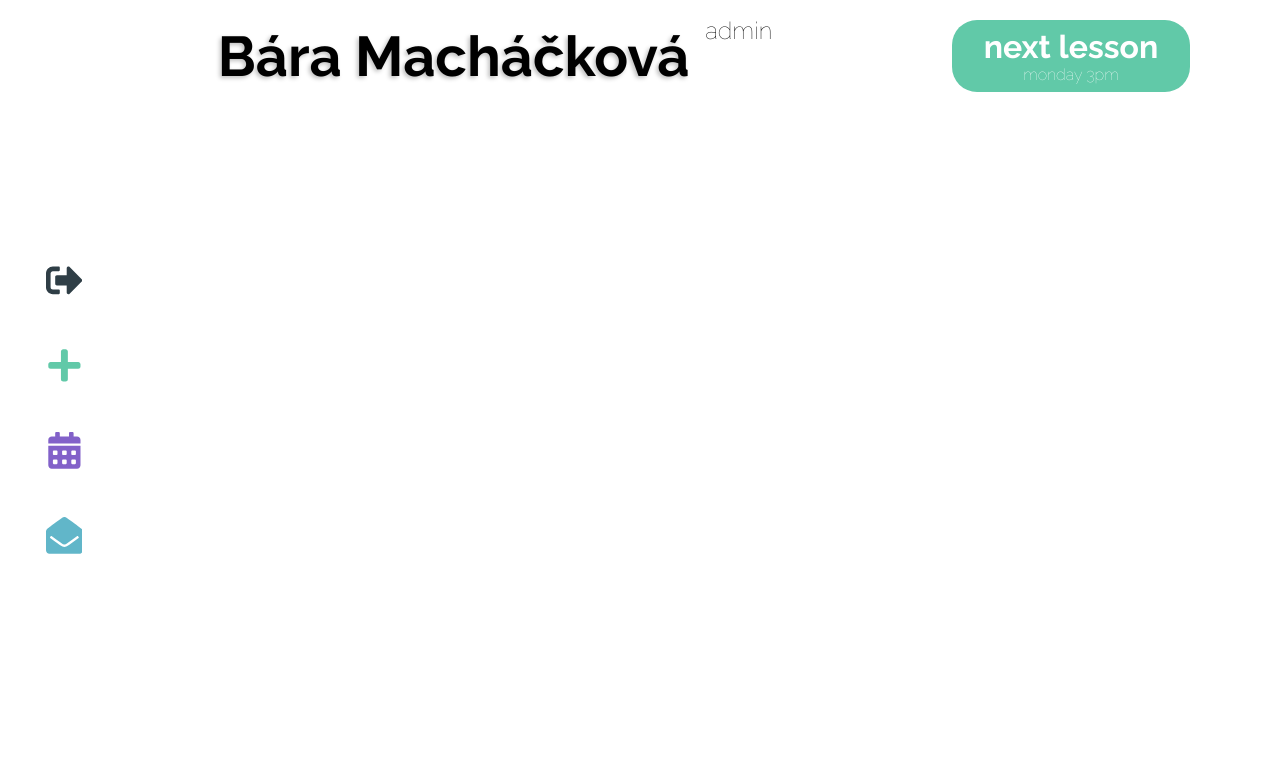
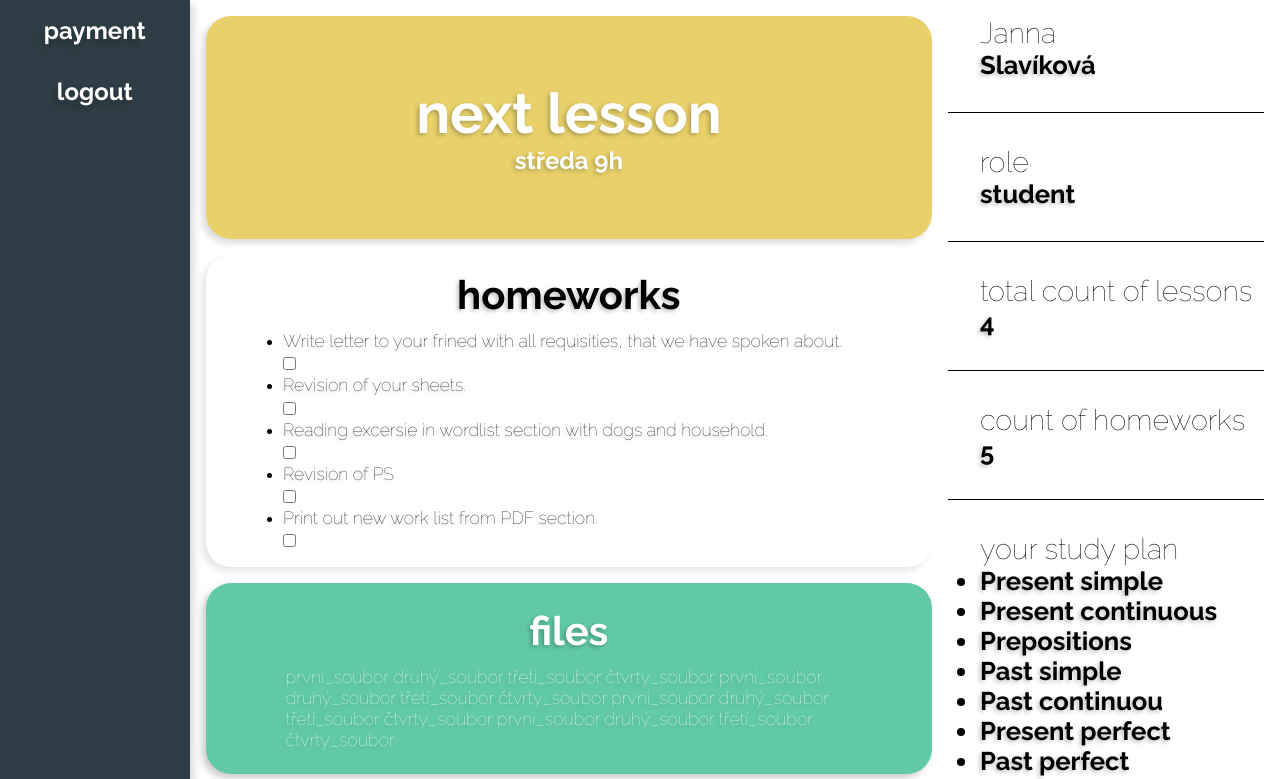
Before and after one commit to 3n0wd3n/Bachelor-Thesis, a Next.js app in the folder BT-master(nextjs)/app/: page /dashboard in a window 1280 px wide. Shown: the top 779 px of the page. Built offline with nearby package versions, Linux system fonts and the light colour scheme.

Commit message:
update student - adding pages

```diff
--- a/BT-master(nextjs)/app/components/Student/Student.js
+++ b/BT-master(nextjs)/app/components/Student/Student.js
@@ -1,6 +1,8 @@
 import React from 'react'
 import Footer from '../Footer'
-import Apologize from './StudentApologize'
+import LogoutPage from './StudentLogoutPage'
+import PaymentPage from './StudentPaymentPage'
+import ApologizePage from './StudentApologizePage'
 import InfoPanel from './StudentInfoPanel'
 import MainContent from './StudentMainContent'
 import ControlPanel from './StudentControlPanel'
@@ -11,16 +13,30 @@ import { StudentContainer } from './Student.style'
 
 export default function Student({ data }) {
   const [openApologize, setOpenApologize] = useState(false);
+  const [openLogoutPage, setLogoutPage] = useState(false);
+  const [openPaymentPage, setPaymentPage] = useState(false);
+  var subPage;
+  if (openLogoutPage){
+    subPage = <LogoutPage setLogoutPage={setLogoutPage}/>;
+  }
+  if (openPaymentPage){
+    subPage = <PaymentPage setPaymentPage={setPaymentPage}/>;
+  }
+  if (openApologize){
+    subPage = <ApologizePage data={data}setOpenApologize={setOpenApologize}/>;
+  }
 
   return (
     <>
-      {openApologize ?
-        <Apologize data={data}/>
+      {
+        openLogoutPage || openPaymentPage || openApologize
+        ?
+        subPage
         :
         <>
           <StudentContainer>
-          <ControlPanel data={data}/>
-          <MainContent data={data}/>
+            <ControlPanel data={data} setPaymentPage={setPaymentPage} setLogoutPage={setLogoutPage}/>
+            <MainContent data={data} setLogoutPage={setLogoutPage}/>
             <InfoPanel data={data} setOpenApologize={setOpenApologize}/>
           </StudentContainer>
           <Footer />
--- a/BT-master(nextjs)/app/components/Student/StudentApologize.js
+++ b/BT-master(nextjs)/app/components/Student/StudentApologizePage.js
@@ -1,8 +1,8 @@
 import React from 'react'
 import Footer from '../Footer'
-import { StudentApologizeContainer, ApologizeTitle, ApologizeForm, ApologizeLabel, ApologizeInput, ApologizeSendButton, ApologizeBackButton } from './StudentApologize.style'
+import { StudentApologizeContainer, ApologizeTitle, ApologizeForm, ApologizeLabel, ApologizeInput, ApologizeSendButton, ApologizeBackButton } from './StudentApologizePage.style'
 
-export default function Apologize({ data }) {
+export default function ApologizePage({ data, setOpenApologize }) {
   return (
     <>
       <StudentApologizeContainer>
@@ -14,7 +14,7 @@ export default function Apologize({ data }) {
               <ApologizeInput type="text" name="name" placeholder={data.lastName}></ApologizeInput>
               <ApologizeInput type="date" name="date"></ApologizeInput>
               <ApologizeSendButton>send</ApologizeSendButton>
-              <ApologizeBackButton onClick={() => setOpenModal(false)}>back to dashboard</ApologizeBackButton>
+              <ApologizeBackButton onClick={() => setOpenApologize(false)}>back to dashboard</ApologizeBackButton>
           </ApologizeForm>
       </StudentApologizeContainer>
       <Footer />
--- a/BT-master(nextjs)/app/components/Student/StudentControlPanel.js
+++ b/BT-master(nextjs)/app/components/Student/StudentControlPanel.js
@@ -3,18 +3,18 @@ import { StudentCPContainer, StudentCPFontsBold } from './StudentControlPanel.st
 
 // StudentCP = StudentControlPanel
 
-export default function ControlPanel({ data }) {
+export default function ControlPanel({ data, setPaymentPage, setLogoutPage }) {
   return (
     <>
       <StudentCPContainer>
           {/* we ask if student has legal representative and if not he can do payments */}
           {data.legalRepresentative === false
             ?
-            <StudentCPFontsBold>payment</StudentCPFontsBold>
+            <StudentCPFontsBold onClick={() => setPaymentPage(true)}>payment</StudentCPFontsBold>
             :
             <></>
           }
-          <StudentCPFontsBold>logout</StudentCPFontsBold>
+          <StudentCPFontsBold onClick={() => setLogoutPage(true)}>logout</StudentCPFontsBold>
           {/* <StudentCPFontsBold>settings</StudentCPFontsBold> */}
       </StudentCPContainer>
     </>
--- /dev/null
+++ b/BT-master(nextjs)/app/components/Student/StudentLogoutPage.js
@@ -0,0 +1,10 @@
+import React from 'react'
+
+export default function LogoutPage({setLogoutPage}) {
+  return (
+    <>
+      LogoutPage
+      <button onClick={() => setLogoutPage(false)}>no</button>
+    </>
+  )
+}
--- /dev/null
+++ b/BT-master(nextjs)/app/components/Student/StudentPaymentPage.js
@@ -0,0 +1,10 @@
+import React from 'react'
+
+export default function PaymentPage({setPaymentPage}) {
+  return (
+    <>
+      PaymentPage
+      <button onClick={() => setPaymentPage(false)}>no</button>
+    </>
+  )
+}
--- a/BT-master(nextjs)/app/pages/_app.js
+++ b/BT-master(nextjs)/app/pages/_app.js
@@ -286,7 +286,7 @@ function MyApp({ Component, pageProps }) {
     <>
       <GlobalStyle />
       {/* we can change the role by input student or admin to data[]*/}
-      <Component {...pageProps} data={data['admin']} />
+      <Component {...pageProps} data={data['student']} />
     </>
   )
 }
```
Also changed, not shown: BT-master(nextjs)/app/components/Student/StudentApologizePage.style.js (renamed from BT-master(nextjs)/app/components/Student/StudentApologize.style.js). Lines whose indentation alone changed are shown as unchanged.
